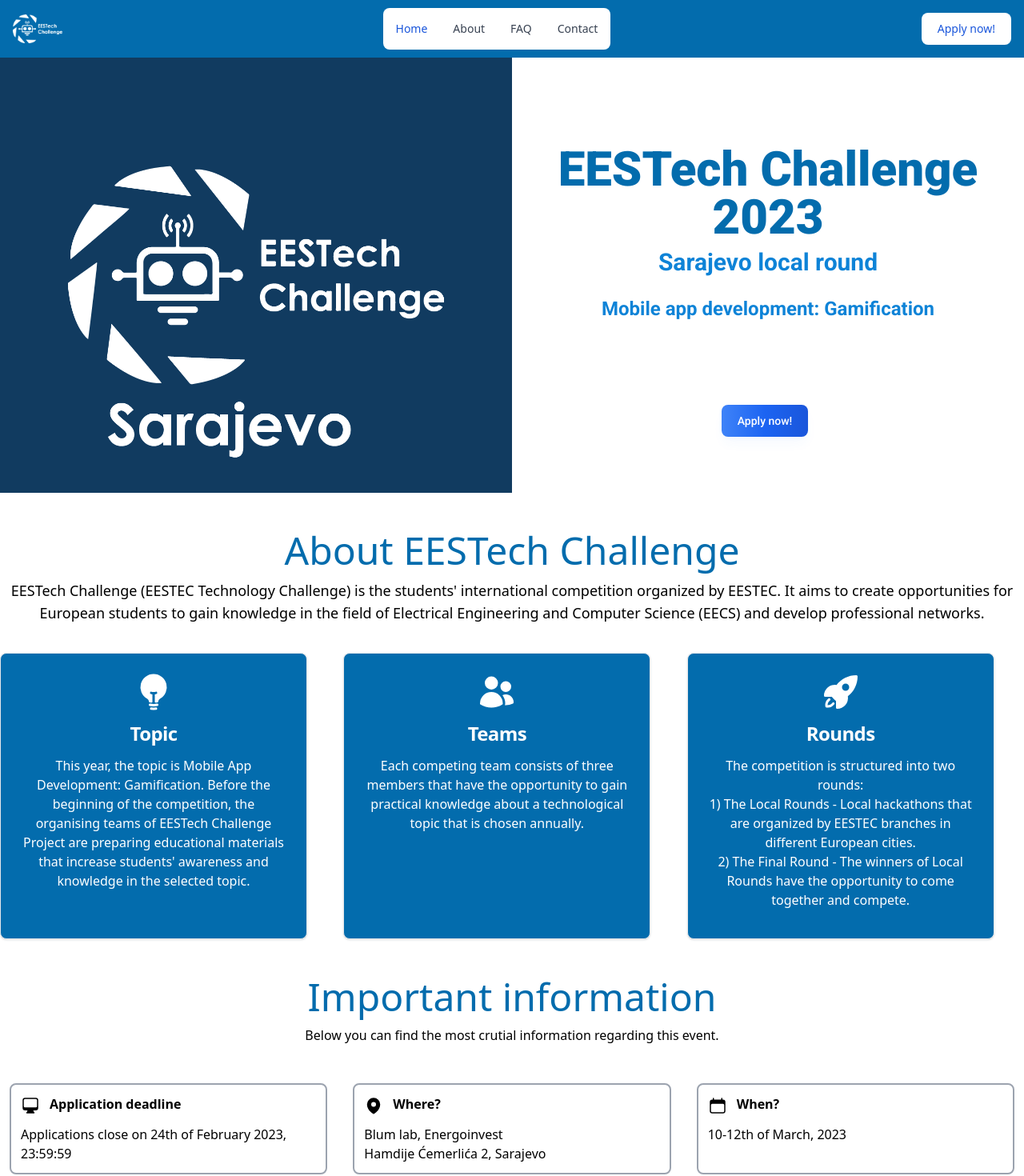
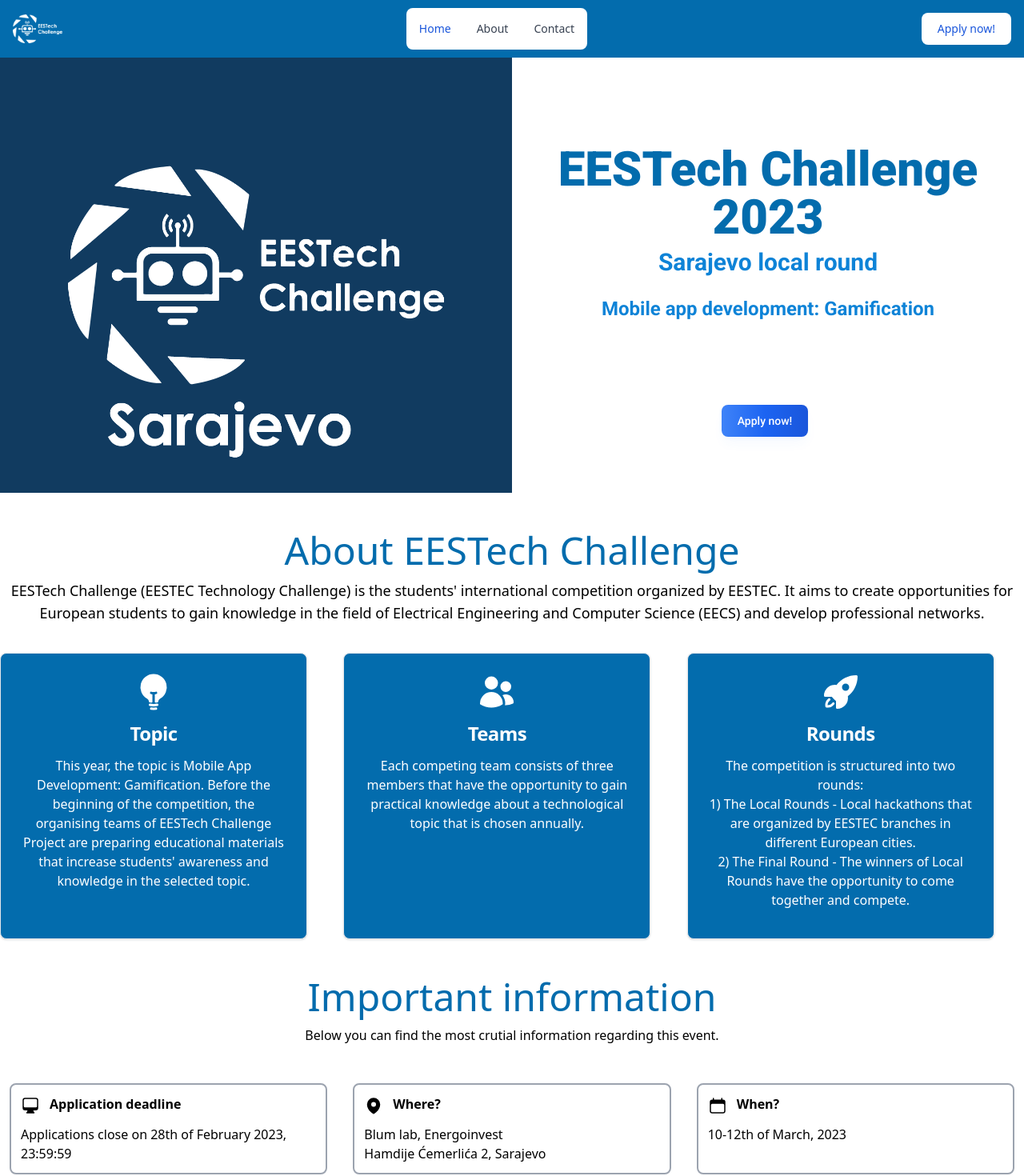
Before and after one commit to Herr-Hauptmann/eestech-challenge-sarajevo, a Vue app: page / in a window 1280 px wide. Shown: the top 1470 px of the page at 80% size. Built offline with nearby package versions, Linux system fonts and the light colour scheme.

Commit message:
change deadline, remove faq from navbar

```diff
--- a/src/partials/Home/Info.vue
+++ b/src/partials/Home/Info.vue
@@ -19,7 +19,7 @@
                 </div>
                 <div>
                     <p class="pt-3">
-                        Applications close on 24th of February 2023, 23:59:59
+                        Applications close on 28th of February 2023, 23:59:59
                     </p>
                 </div>
             </div>
--- a/src/partials/Navbar.vue
+++ b/src/partials/Navbar.vue
@@ -34,10 +34,10 @@
                         <a href="#about"
                             class="block py-2 pl-3 pr-4 text-gray-700 rounded hover:bg-gray-100 md:hover:bg-transparent md:hover:text-blue-700 md:p-0 md:dark:hover:text-white dark:text-gray-400 dark:hover:bg-gray-700 dark:hover:text-white md:dark:hover:bg-transparent dark:border-gray-700">About</a>
                     </li>
-                    <li>
+                    <!-- <li>
                         <router-link :to="{name: 'faq'}"
                             class="block py-2 pl-3 pr-4 text-gray-700 rounded hover:bg-gray-100 md:hover:bg-transparent md:hover:text-blue-700 md:p-0 md:dark:hover:text-white dark:text-gray-400 dark:hover:bg-gray-700 dark:hover:text-white md:dark:hover:bg-transparent dark:border-gray-700">FAQ</router-link>
-                    </li>
+                    </li> -->
                     <li>
                         <a href="#contact"
                             class="block py-2 pl-3 pr-4 text-gray-700 rounded hover:bg-gray-100 md:hover:bg-transparent md:hover:text-blue-700 md:p-0 md:dark:hover:text-white dark:text-gray-400 dark:hover:bg-gray-700 dark:hover:text-white md:dark:hover:bg-transparent dark:border-gray-700">Contact</a>
```
